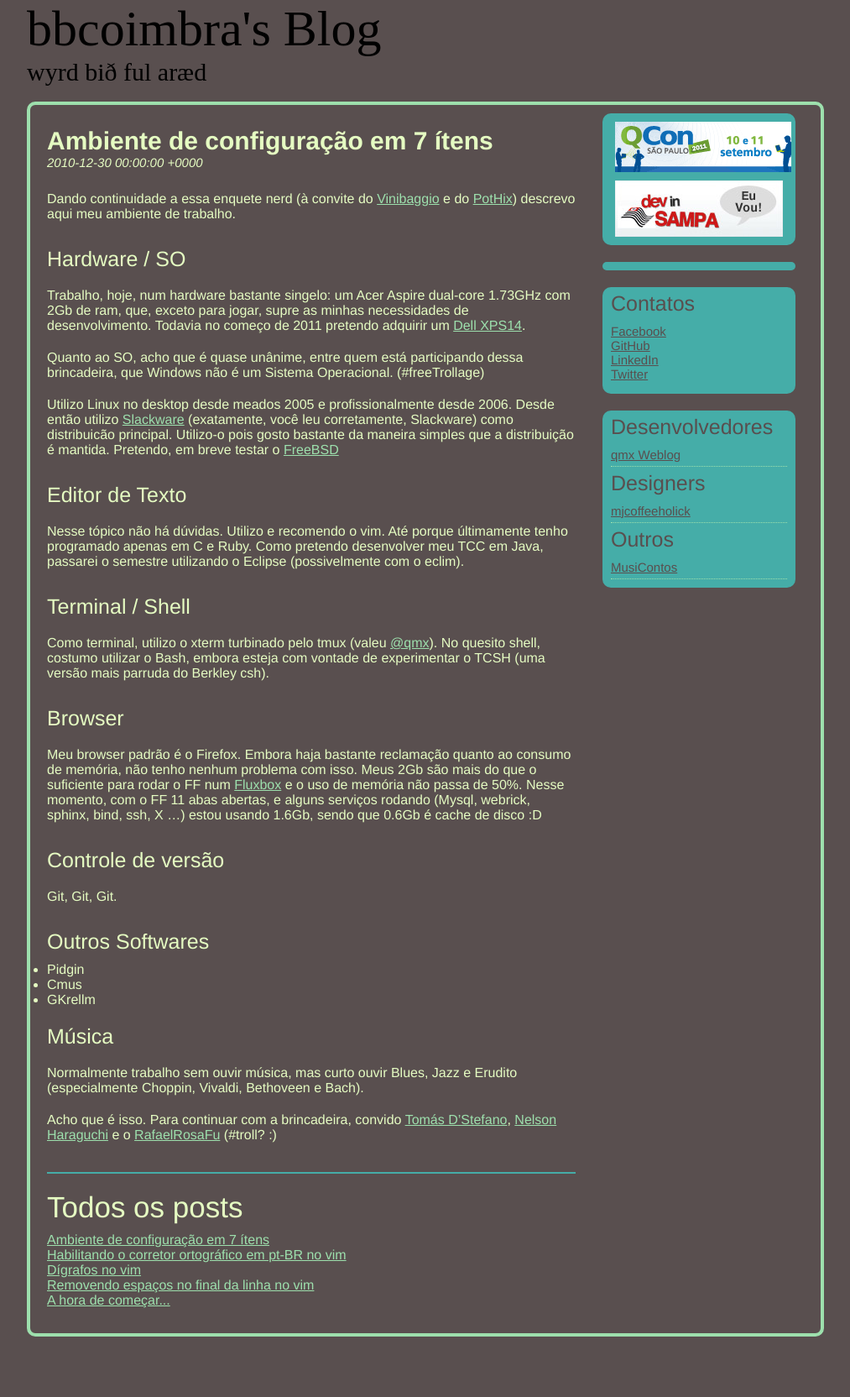
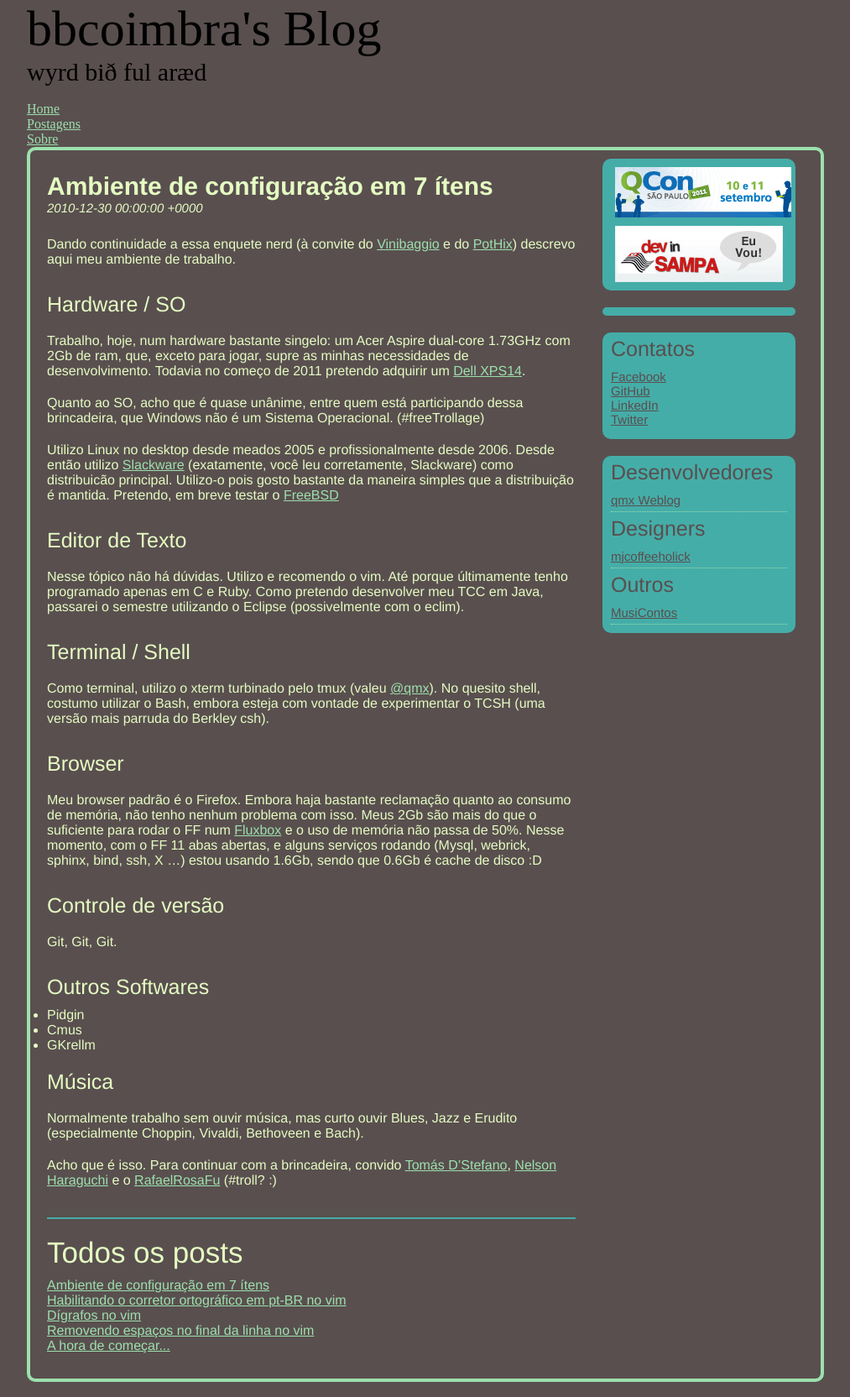
Before and after one commit to bbcoimbra/bbcoimbra.github.com, a Jekyll site: the page built from index.html, in a window 1280 px wide. Shown: the whole page at 84% size, without its empty margins (133-1146 px from the left). Built offline with Jekyll 4.4.1, drawn with Linux system fonts in a browser that asks for light colours; Markdown is read by kramdown in place of the engine named in the settings; a script that is not in the unit is left out; before the commit the page ends 1610 px from its top, so only the background shows below that.

Commit message:
primeira inclusão de navegação

```diff
--- a/_layouts/default.html
+++ b/_layouts/default.html
@@ -22,6 +22,13 @@
 					<h3>wyrd bið ful aræd</h3>
 				</hgroup>
 			</header>
+			<nav class='menu'>
+				<ul>
+					<li><a href='/'>Home</a></li>
+					<li><a href='/posts.html'>Postagens</a></li>
+					<li><a href='/about.html'>Sobre</a></li>
+				</ul>
+			</nav>
 			<div id='middle'>
 				<div id='content'>
 					{{ content }}
```
Also changed, not shown: _sass/style.scss (+10 -0 lines).
